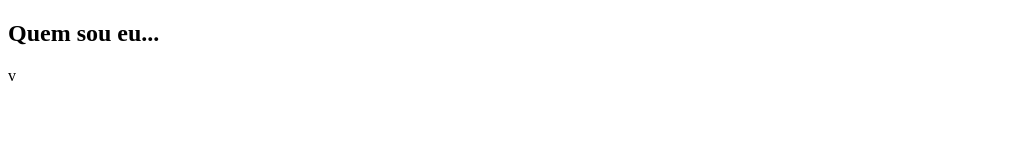
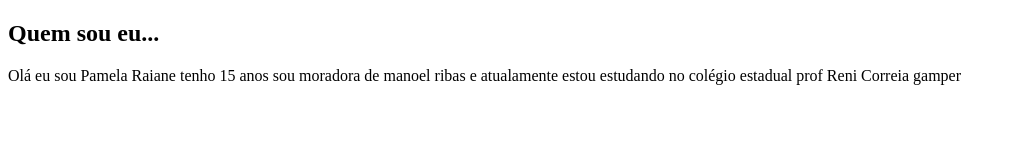
Before and after one commit to pamel44/Quem-sou-eu-, a plain HTML site: page index.html in a window 1280 px wide. Shown: the whole page, without its empty margins (0-1014 px from the left). Drawn offline with Linux system fonts and the light colour scheme.

Commit message:
Update index.html
Bb

```diff
--- a/index.html
+++ b/index.html
@@ -10,7 +10,7 @@
     <section>
         <h1>Quem sou eu...</h1>
         <div class="texto">
-            <p>v</p>
+            <p>Olá eu sou Pamela Raiane tenho 15 anos sou moradora de manoel ribas e atualamente estou estudando no colégio estadual prof Reni Correia gamper</p>
         </div>
         <div>
             <img src="" alt="">
```
